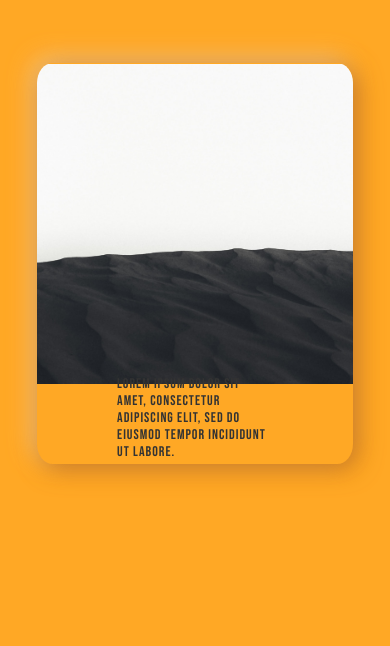
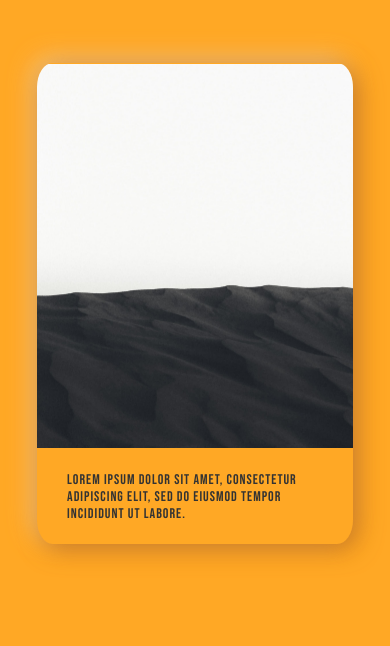
Before and after one commit to GabrielePuia/yellow_slider, a plain HTML site: page index.html in a window 390 px wide. Shown: the top 646 px of the page. Drawn offline with nearby package versions, Linux system fonts and the light colour scheme.

Commit message:
responsive

```diff
--- a/style.scss
+++ b/style.scss
@@ -76,7 +76,7 @@ body {
   }
   @include max-screen($sm) {
     width: 90%;
-    height: 70%;
+    height: 75%;
     margin: 0 auto;
   }
   &__card {
@@ -143,6 +143,9 @@ body {
     .card__footer {
       padding: 0 80px;
       height: 100%;
+      @include max-screen($lg) {
+        padding: 40px 30px;
+      }
       .captions_list {
         position: relative;
         height: 100%;
@@ -162,6 +165,9 @@ body {
             font-size: 14px;
             font-weight: 500;
             margin-top: 0;
+            @include max-screen($lg) {
+              margin-bottom: 0;
+            }
             &:last-child {
               @include max-screen($lg) {
                 display: none;
@@ -206,12 +212,15 @@ body {
       font-family: 'Bebas Neue', cursive;
       overflow: hidden;
       @include max-screen($lg) {
-        margin: 20px 0 10px;
+        margin: 0 0 40px 0;
         font-size: 32px;
         height: 32px;
       }
       @include max-screen($md) {
-        margin: 20px 0;
+        margin-bottom: 30px;
+      }
+      @include max-screen($sm) {
+        margin-bottom: 20px;
       }
     }
     &__buttons_wrapper {
```
Also changed, not shown: style.min.css.
